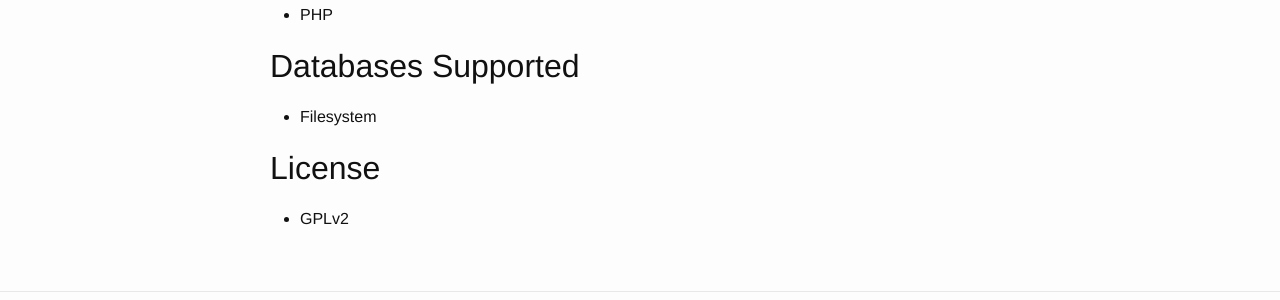
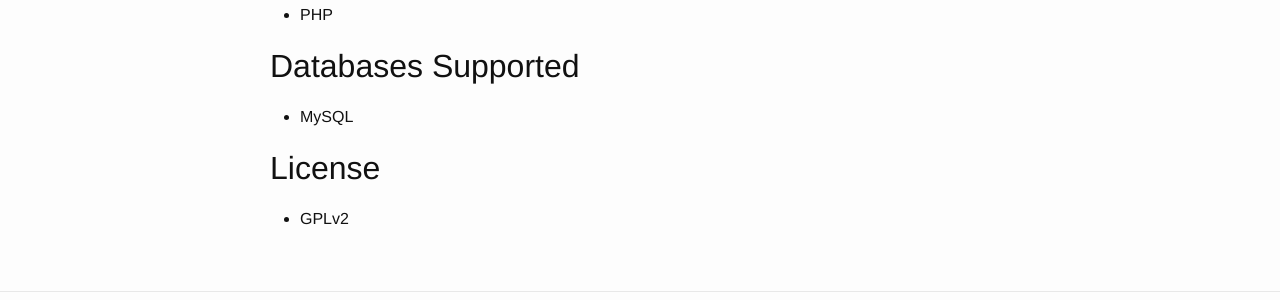
Before and after one commit to opensourcewebapps/opensourcewebapps.github.io, a Jekyll site: the page built from _apps/osticket.md, in a window 1280 px wide. Shown: the part 644-944 px from the top of the page. Built offline with Jekyll 4.4.1, drawn with Linux system fonts in a browser that asks for light colours.

Commit message:
fix osTicket database

```diff
--- a/_apps/osticket.md
+++ b/_apps/osticket.md
@@ -14,7 +14,7 @@
 language:
   - PHP
 database:
-  - Filesystem
+  - MySQL
 license:
   - GPLv2
 ---
```
